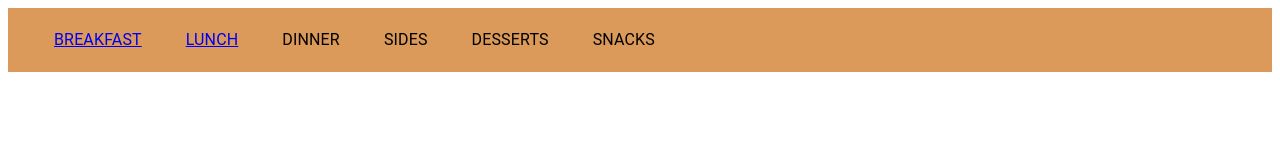
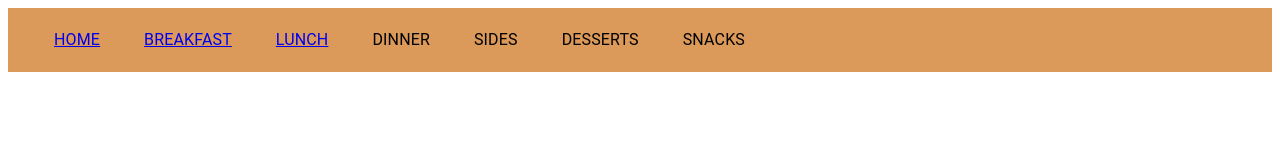
Before and after one commit to ViLinh27/recipe-board, a Gatsby site: page /components/Navbar in a window 1280 px wide. Built offline with nearby package versions, Linux system fonts and the light colour scheme; Gatsby itself is replaced by a stand-in of ours.

Commit message:
home button to navbar

```diff
--- a/src/pages/components/Navbar.js
+++ b/src/pages/components/Navbar.js
@@ -34,11 +34,16 @@ const Navbar = () => {
     <AppBar position="static" class="navbar">
       <Container maxWidth="xl">
         <Toolbar disableGutters>
+          <Button class="navbar__buttons">
+            <Link to="/">
+              <Typography textAlign="center">Home</Typography>
+            </Link>
+          </Button>
+
           <Button class="navbar__buttons" >
             <Link to="../breakfast">
               <Typography textAlign="center">Breakfast</Typography>
             </Link>
-
           </Button>
 
           <Button class="navbar__buttons" >
```
